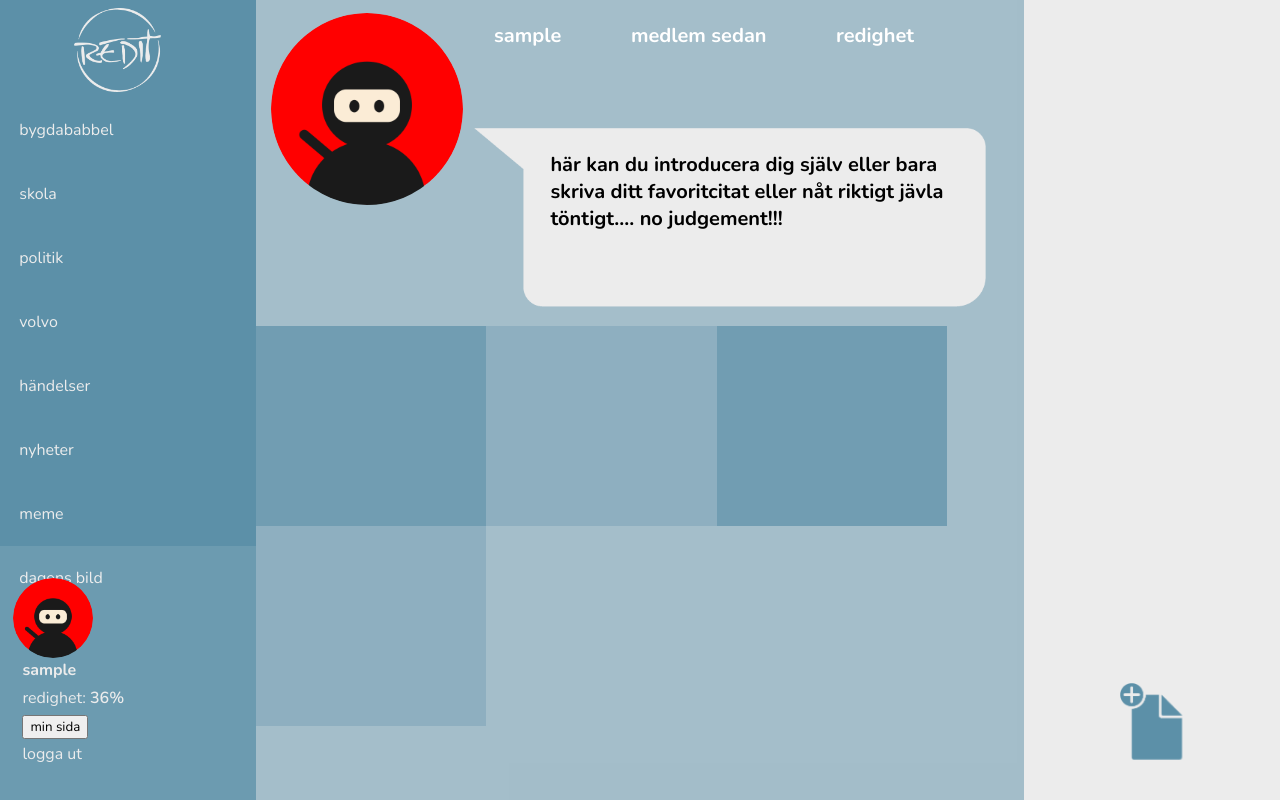
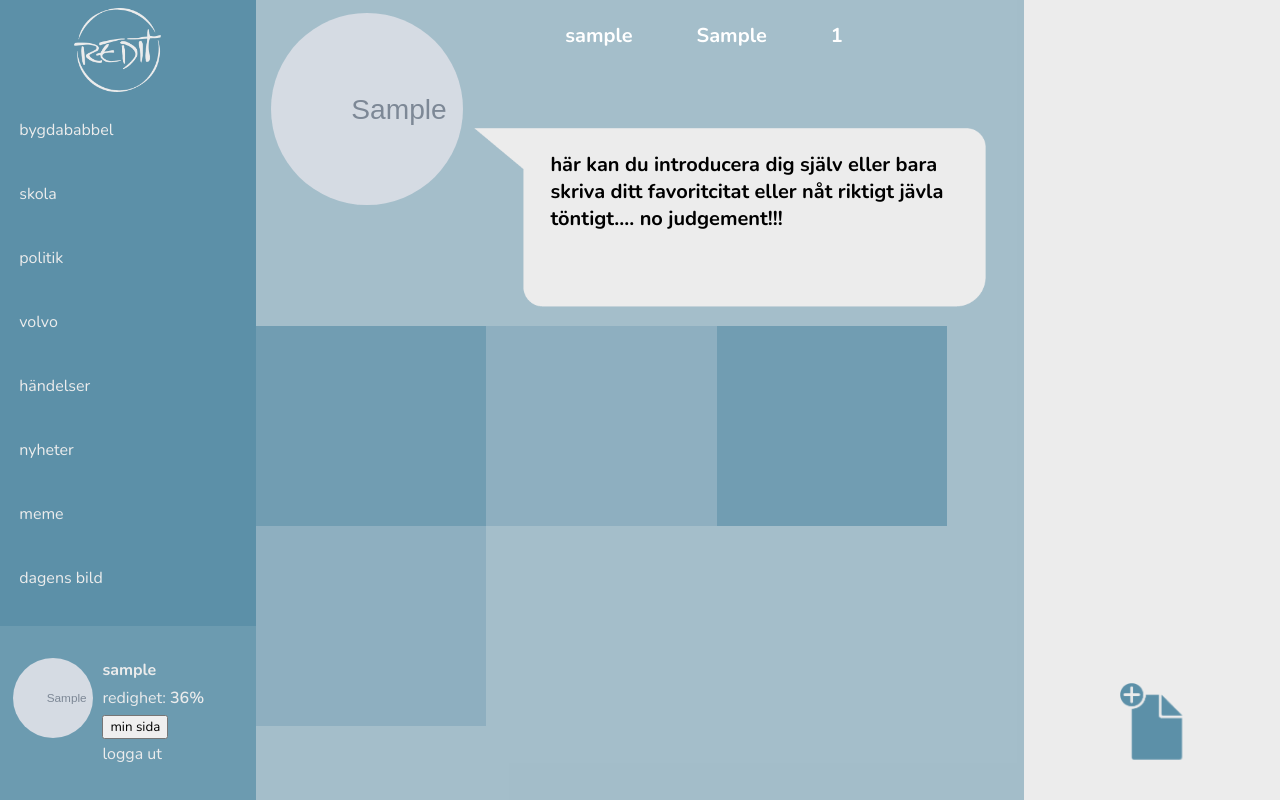
Before and after one commit to gustafedlund/redit, a PHP site: page /userpage/userpage.php in a window 1280 px wide. Run offline with PHP 8.4, Linux system fonts and the light colour scheme; the visitor is signed in with stand-in values (Sample User, id 1); tables that the repository leaves empty or names only in its code hold one stand-in row (values such as "Sample post"); grey boxes marked "Sample" are stand-in pictures.

Commit message:
avatar syns, har lagt till en grej på table user
visar på chat :))

```diff
--- a/init/sidebar.php
+++ b/init/sidebar.php
@@ -11,7 +11,24 @@
   <a href="index.html" class="category regular">meme</a>
   <a href="index.html" class="category regular">dagens bild</a>
     <div id='char-indicator'>
-      <span id='avatar'></span>
+
+
+<?php
+
+$user = $_SESSION['username'];
+$sql = "SELECT avatar FROM users WHERE username='$user'";
+$result = mysqli_query($conn, $sql);
+if ($result) {
+  $data = $result->fetch_assoc();
+  if ($data['avatar'] !== NULL) {
+    echo "<span id='avatar' style='background-image:url(../uploads/upload_avatar/" . $data['avatar'] . ");'></span>";
+  } else {
+    echo "<span id='avatar' style='background-image:url(../img/sample-avatar.png);'></span>";
+  }
+}
+
+ ?>
+
       <div id='char-info'>
         <span id='username' class='bold'> <?php echo $_SESSION['username']; ?> </span> <br />
         <span id='redighet' class='light'>redighet: <span id='redighet' class='semi-bold'>36%</span></span><br />
--- a/landingpage/parse-signup.php
+++ b/landingpage/parse-signup.php
@@ -8,6 +8,7 @@ if (isset($_POST['signup_submit'])) { //did the user access this page by clickin
     $new_password = $_POST['pwd'];
     $confirm_password = $_POST['pwd_rpt'];
     $new_email = $_POST['mail'];
+    $member_since = date("Y/m/d");
 
     if (empty($new_username) || empty($new_password) || empty($confirm_password) || empty($new_email)) {
       header("Location: ./signup.php?error=emptyfields&uid=" . $new_username . "&mail=" . $new_email);
@@ -73,7 +74,7 @@ if (isset($_POST['signup_submit'])) { //did the user access this page by clickin
 
         else {
 
-          $sql = "INSERT INTO users (username, password, email) VALUES (?, ?, ?)"; //? as placeholder again, for safety
+          $sql = "INSERT INTO users (username, password, email, member_since) VALUES (?, ?, ?, '$member_since')"; //? as placeholder again, for safety
 
           $stmt = mysqli_stmt_init($conn);
 
--- a/styles/main.css
+++ b/styles/main.css
@@ -73,13 +73,11 @@ body {
         height: 10vh;
         border-radius: 50%;
         float: left;
-        background-image: url(../img/sample-avatar.png);
         background-repeat: no-repeat;
-        background-size: contain;
+        background-size: cover;
       }
       #sidebar #char-indicator #char-info {
         float: left;
-        width: 20vh;
         padding-left: 0.75vw;
         margin-top: -0.2vh;
         font-size: 1em;
--- a/styles/userpage.css
+++ b/styles/userpage.css
@@ -20,9 +20,8 @@
   width: 15vw;
   height: 15vw;
   display: inline-block;
-  background-image: url(../img/sample-avatar.png);
   background-repeat: no-repeat;
-  background-size: contain;
+  background-size: cover;
   position: absolute;
   left: 2%;
   top: 4%;
--- a/userpage/userpage.php
+++ b/userpage/userpage.php
@@ -11,9 +11,21 @@ require '../init/sidebar.php';
 
    <span id='userpage_top'>
 
+     <?php
 
+     $user = $_SESSION['username'];
+     $sql = "SELECT avatar FROM users WHERE username='$user'";
+     $result = mysqli_query($conn, $sql);
+     if ($result) {
+       $data = $result->fetch_assoc();
+       if ($data['avatar'] !== NULL) {
+         echo "<span id='userpage_avatar' style='background-image:url(../uploads/upload_avatar/" . $data['avatar'] . ");'></span>";
+       } else {
+         echo "<span id='userpage_avatar' style='background-image:url(../img/sample-avatar.png);'></span>";
+       }
+     }
 
-     <span id="userpage_avatar"></span>
+      ?>
 
      <form method="post" action="parse-avatar.php" name="change_avatar_form" enctype="multipart/form-data" id="change_avatar_form">
 
@@ -28,9 +40,22 @@ require '../init/sidebar.php';
 
      <span id='userpage_info'>
 
-       <span id='userpage_username'> <?php echo $_SESSION['username']; ?> </span>
-       <span id='userpage_membersince'> <?php echo "medlem sedan"; ?> </span>
-       <span id='userpage_redighet'> <?php echo "redighet"; ?> </span>
+<?php
+
+$user = $_SESSION['username'];
+
+$sql = "SELECT * FROM users WHERE username='$user'";
+$result = mysqli_query($conn, $sql);
+
+if ($result) {
+  $data = $result->fetch_assoc();
+
+  echo "<span id='userpage_username'>" . $data['username'] . "</span>";
+  echo "<span id='userpage_membersince'>" . $data['member_since'] . "</span>";
+  echo "<span id='userpage_redighet'>" . $data['user_id'] . "</span>";
+}
+
+ ?>
 
      </span>
 
```
Also changed, not shown: uploads/upload_avatar/Asset 5.png (added), uploads/upload_avatar/Screenshot 2018-11-10 at 13.15.47.png (added), uploads/upload_avatar/dans frilagd 1.png (added), uploads/upload_avatar/goal17ag_IA3.png (added), uploads/upload_avatar/sample1.jpg (added), uploads/upload_avatar/sample2.jpg (added), 1 other file.
